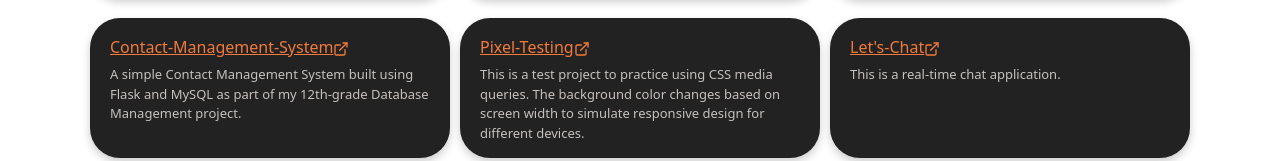
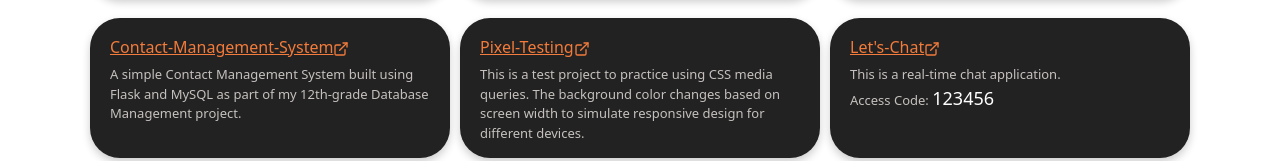
Before and after one commit to srrihari/srrihari.github.io, a React (Vite) app: page /activities in a window 1280 px wide. Shown: the part 426-587 px from the top of the page. Built offline with nearby package versions, Linux system fonts and the light colour scheme; a web font is replaced by a local one.

Commit message:
nowCommit

```diff
--- a/src/components/Projects.jsx
+++ b/src/components/Projects.jsx
@@ -53,7 +53,15 @@ export default function Projects() {
     },
     {
       title: "Let's-Chat",
-      desc: "This is a real-time chat application.",
+      desc: (
+        <>
+          This is a real-time chat application.
+          <br />
+          Access Code:{" "}
+          <span style={{ color: "white", fontSize: "large" }}>123456</span>
+        </>
+      ),
+
       href: "https://letz-chat.netlify.app/",
       tech: ["JavaScript", "CSS", "HTML"],
     },
```
